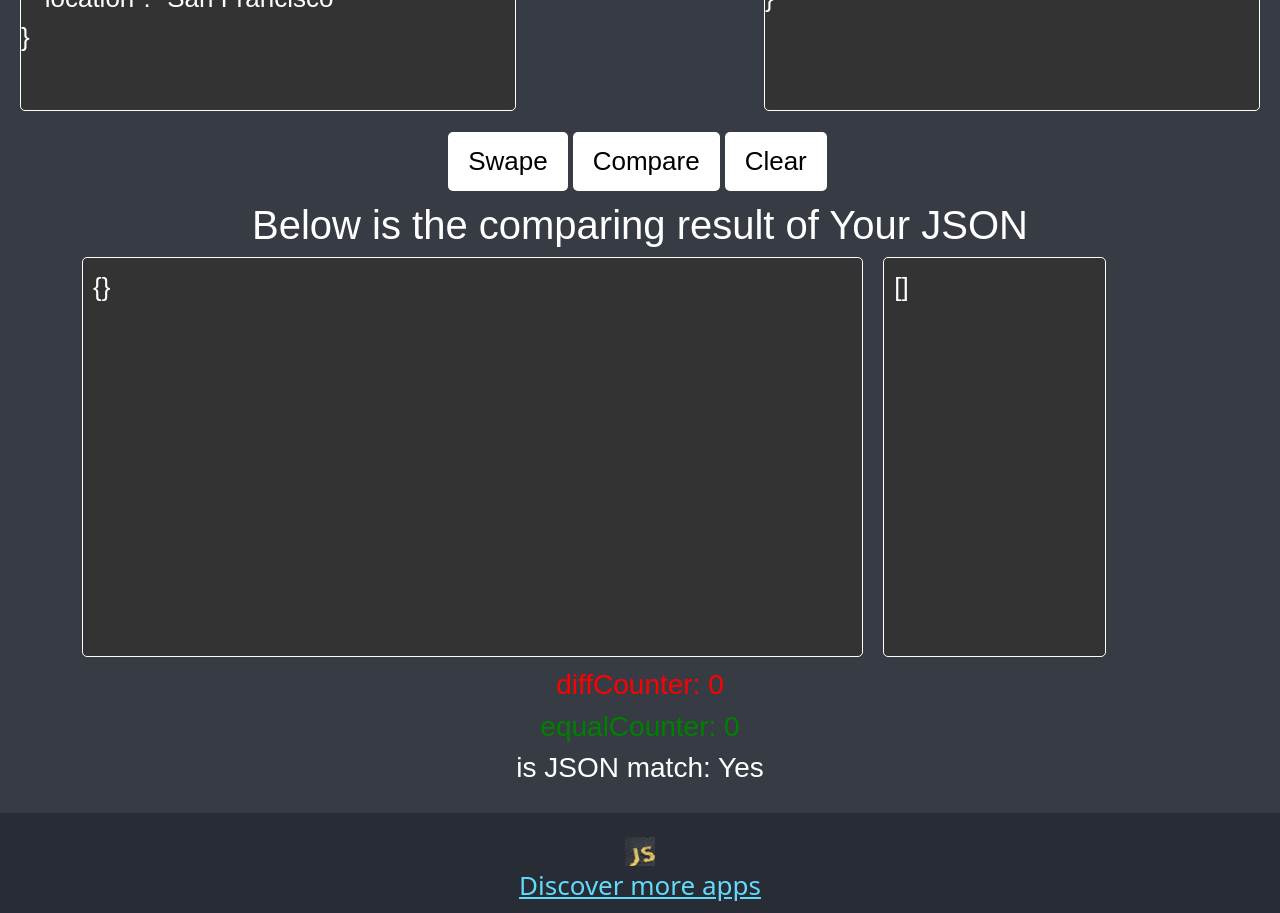
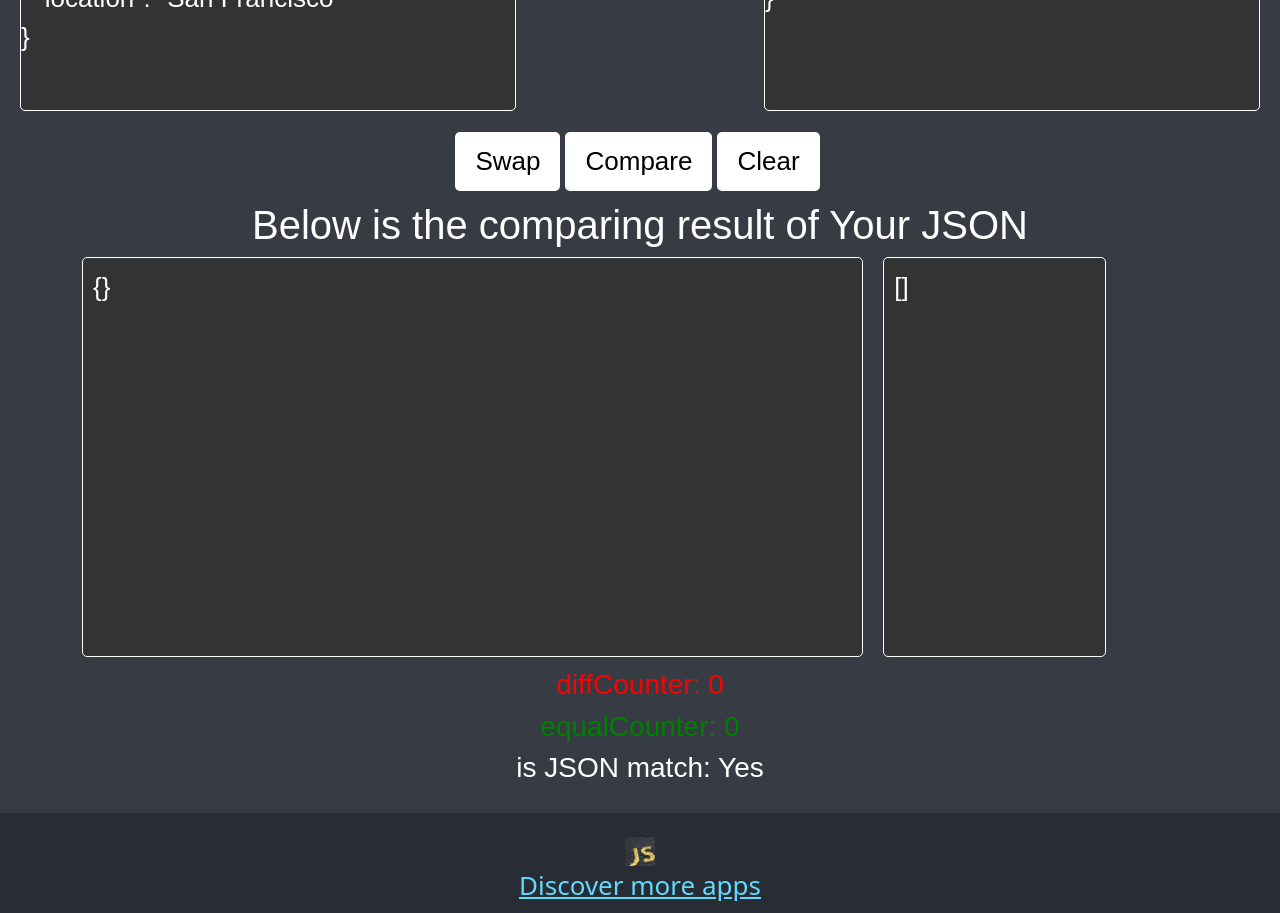
Before and after one commit to mounifhaydar/json-comparator-frontend, a React (Create React App) app: page / in a window 1280 px wide. Shown: the part 840-1753 px from the top of the page. Built offline with nearby package versions, Linux system fonts and the light colour scheme; no server answers.

Commit message:
update user guide

```diff
--- a/src/components/ActionBar.js
+++ b/src/components/ActionBar.js
@@ -23,7 +23,7 @@ const ActionBar = (props) => {
     };
 
         return (<div >
-            <button disabled={!bSwap} onClick={() => swape()}>Swape</button>
+            <button disabled={!bSwap} onClick={() => swape()}>Swap</button>
             <button disabled={!bCompare} onClick={() => compare()}>Compare</button>
             <button disabled={!bClear} onClick={() => clear()}>Clear</button>
         </div>
```
Also changed, not shown: 1 other file (tests, documents, lock files or other folders).
